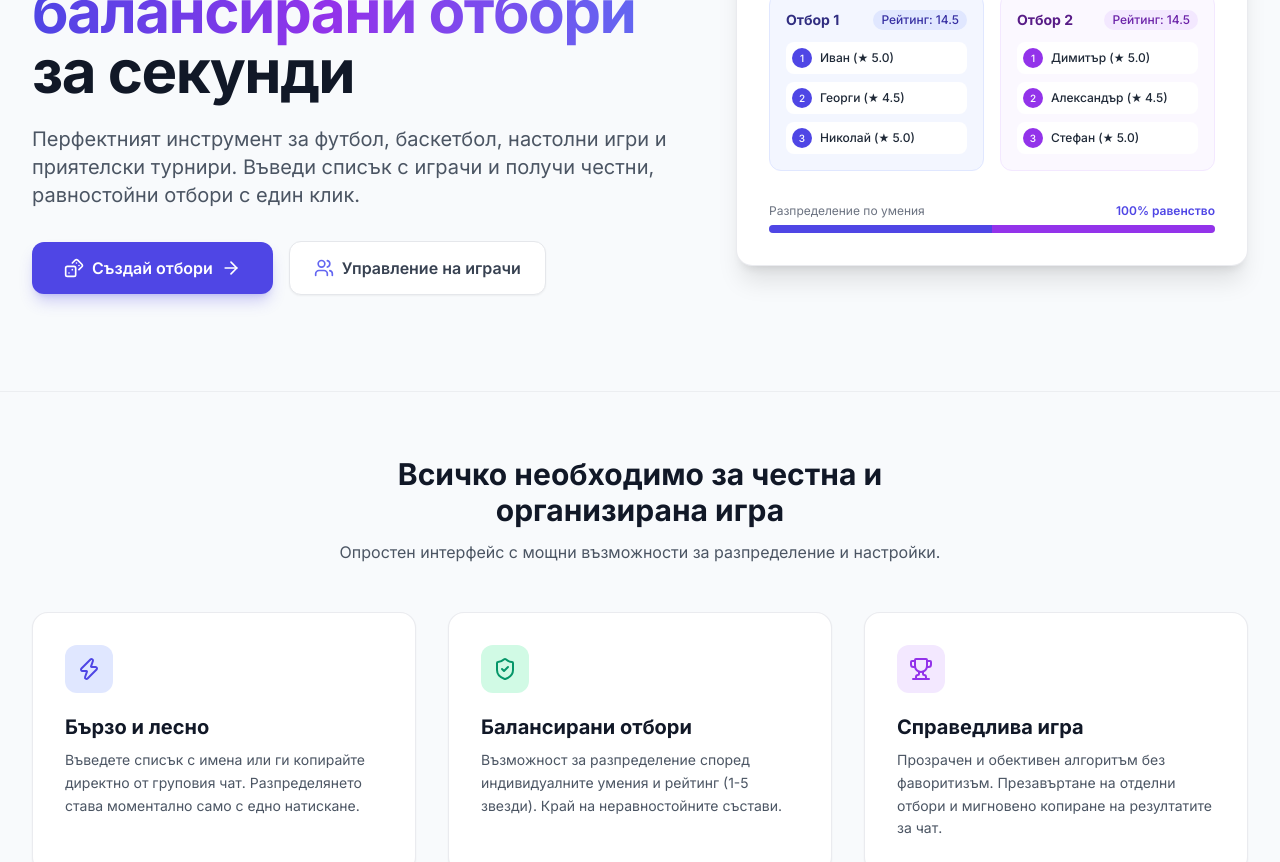
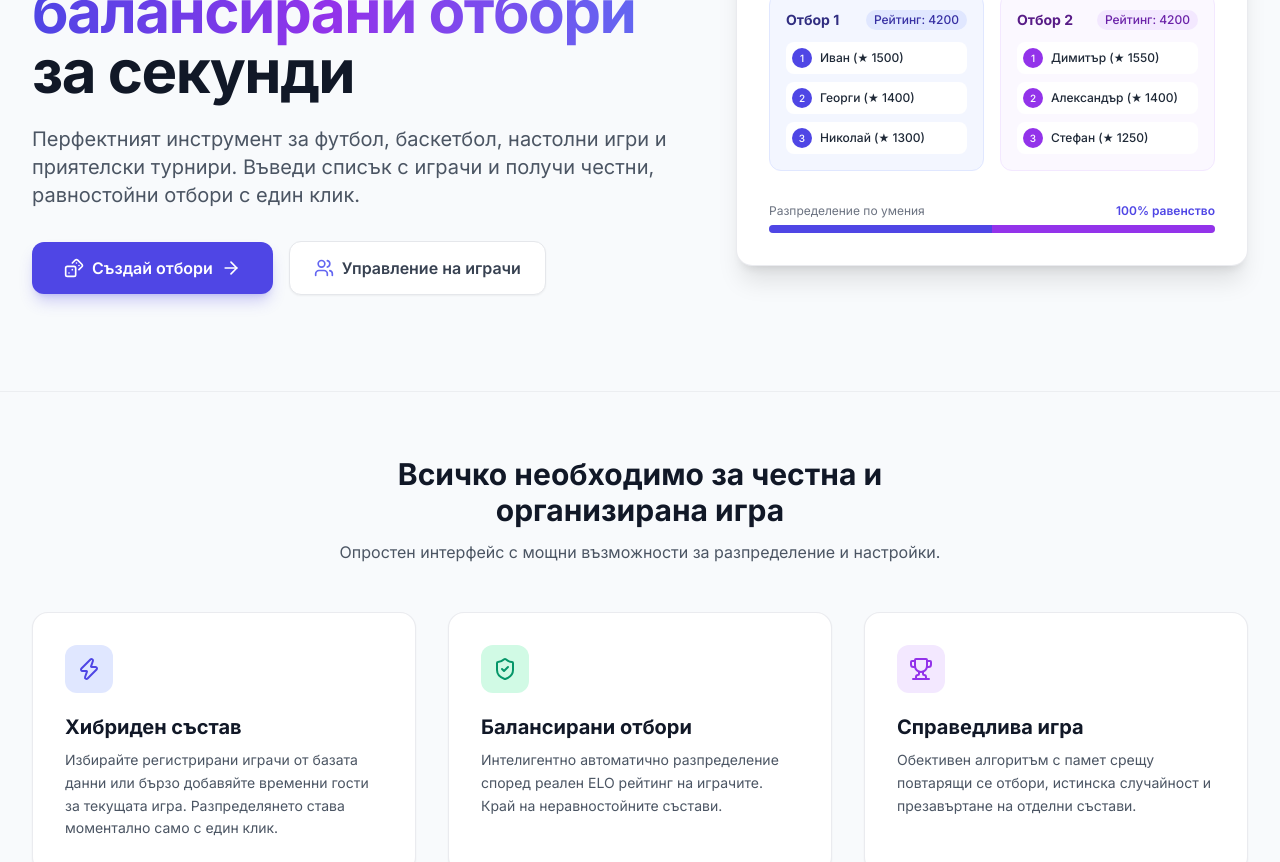
Before and after one commit to peshomorskia-pm/team-generator, a React (Vite) app: page / in a window 1280 px wide. Shown: the part 260-1122 px from the top of the page. Built offline with nearby package versions, Linux system fonts and the light colour scheme; no server answers.

Commit message:
chore: shift app port to 6173 and update LandingPage copy with accurate ELO and hybrid features

```diff
--- a/src/pages/LandingPage.tsx
+++ b/src/pages/LandingPage.tsx
@@ -75,21 +75,21 @@ export const LandingPage: React.FC = () => {
                 <div className="flex items-center justify-between mb-3">
                   <span className="font-bold text-sm text-indigo-900 dark:text-indigo-200">Отбор 1</span>
                   <Badge variant="indigo" size="sm">
-                    Рейтинг: 14.5
+                    Рейтинг: 4200
                   </Badge>
                 </div>
                 <div className="space-y-2">
                   <div className="flex items-center gap-2 p-1.5 rounded-lg bg-white dark:bg-slate-800 shadow-xs text-xs font-medium">
                     <span className="w-5 h-5 rounded-full bg-indigo-600 text-white flex items-center justify-center text-[10px]">1</span>
-                    <span className="truncate">Иван (★ 5.0)</span>
+                    <span className="truncate">Иван (★ 1500)</span>
                   </div>
                   <div className="flex items-center gap-2 p-1.5 rounded-lg bg-white dark:bg-slate-800 shadow-xs text-xs font-medium">
                     <span className="w-5 h-5 rounded-full bg-indigo-600 text-white flex items-center justify-center text-[10px]">2</span>
-                    <span className="truncate">Георги (★ 4.5)</span>
+                    <span className="truncate">Георги (★ 1400)</span>
                   </div>
                   <div className="flex items-center gap-2 p-1.5 rounded-lg bg-white dark:bg-slate-800 shadow-xs text-xs font-medium">
                     <span className="w-5 h-5 rounded-full bg-indigo-600 text-white flex items-center justify-center text-[10px]">3</span>
-                    <span className="truncate">Николай (★ 5.0)</span>
+                    <span className="truncate">Николай (★ 1300)</span>
                   </div>
                 </div>
               </div>
@@ -99,21 +99,21 @@ export const LandingPage: React.FC = () => {
                 <div className="flex items-center justify-between mb-3">
                   <span className="font-bold text-sm text-purple-900 dark:text-purple-200">Отбор 2</span>
                   <Badge variant="purple" size="sm">
-                    Рейтинг: 14.5
+                    Рейтинг: 4200
                   </Badge>
                 </div>
                 <div className="space-y-2">
                   <div className="flex items-center gap-2 p-1.5 rounded-lg bg-white dark:bg-slate-800 shadow-xs text-xs font-medium">
                     <span className="w-5 h-5 rounded-full bg-purple-600 text-white flex items-center justify-center text-[10px]">1</span>
-                    <span className="truncate">Димитър (★ 5.0)</span>
+                    <span className="truncate">Димитър (★ 1550)</span>
                   </div>
                   <div className="flex items-center gap-2 p-1.5 rounded-lg bg-white dark:bg-slate-800 shadow-xs text-xs font-medium">
                     <span className="w-5 h-5 rounded-full bg-purple-600 text-white flex items-center justify-center text-[10px]">2</span>
-                    <span className="truncate">Александър (★ 4.5)</span>
+                    <span className="truncate">Александър (★ 1400)</span>
                   </div>
                   <div className="flex items-center gap-2 p-1.5 rounded-lg bg-white dark:bg-slate-800 shadow-xs text-xs font-medium">
                     <span className="w-5 h-5 rounded-full bg-purple-600 text-white flex items-center justify-center text-[10px]">3</span>
-                    <span className="truncate">Стефан (★ 5.0)</span>
+                    <span className="truncate">Стефан (★ 1250)</span>
                   </div>
                 </div>
               </div>
@@ -152,10 +152,10 @@ export const LandingPage: React.FC = () => {
               <Zap className="w-6 h-6" />
             </div>
             <h3 className="text-xl font-bold text-gray-900 dark:text-white mb-2">
-              Бързо и лесно
+              Хибриден състав
             </h3>
             <p className="text-sm text-gray-600 dark:text-gray-400 leading-relaxed">
-              Въведете списък с имена или ги копирайте директно от груповия чат. Разпределянето става моментално само с едно натискане.
+              Избирайте регистрирани играчи от базата данни или бързо добавяйте временни гости за текущата игра. Разпределянето става моментално само с един клик.
             </p>
           </div>
 
@@ -168,7 +168,7 @@ export const LandingPage: React.FC = () => {
               Балансирани отбори
             </h3>
             <p className="text-sm text-gray-600 dark:text-gray-400 leading-relaxed">
-              Възможност за разпределение според индивидуалните умения и рейтинг (1-5 звезди). Край на неравностойните състави.
+              Интелигентно автоматично разпределение според реален ELO рейтинг на играчите. Край на неравностойните състави.
             </p>
           </div>
 
@@ -181,7 +181,7 @@ export const LandingPage: React.FC = () => {
               Справедлива игра
             </h3>
             <p className="text-sm text-gray-600 dark:text-gray-400 leading-relaxed">
-              Прозрачен и обективен алгоритъм без фаворитизъм. Презавъртане на отделни отбори и мигновено копиране на резултатите за чат.
+              Обективен алгоритъм с памет срещу повтарящи се отбори, истинска случайност и презавъртане на отделни състави.
             </p>
           </div>
         </div>
--- a/vite.config.ts
+++ b/vite.config.ts
@@ -11,7 +11,10 @@ export default defineConfig({
     },
   },
   server: {
-    port: 5173,
+    port: 6173,
+  },
+  preview: {
+    port: 6173,
   },
   test: {
     globals: true,
```
